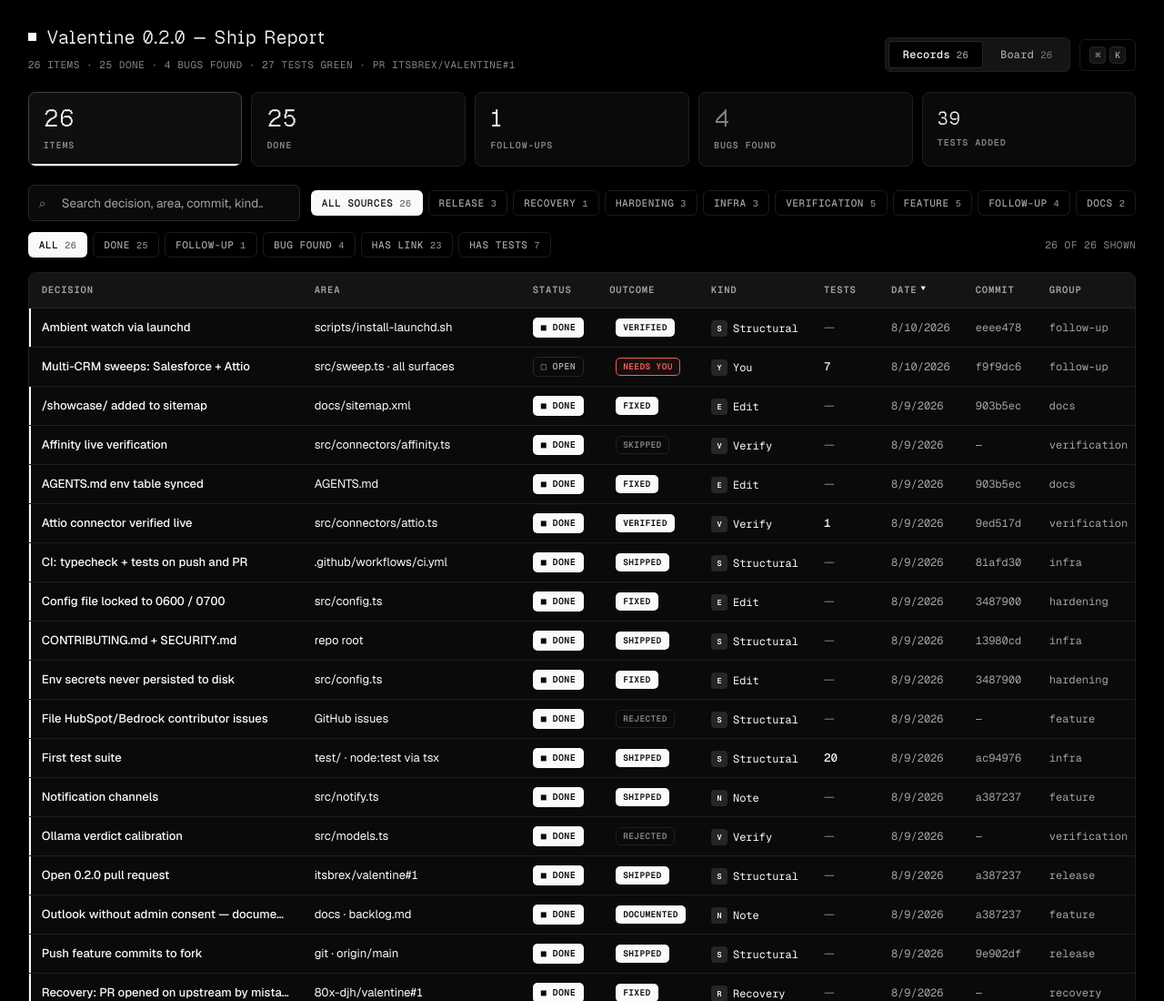
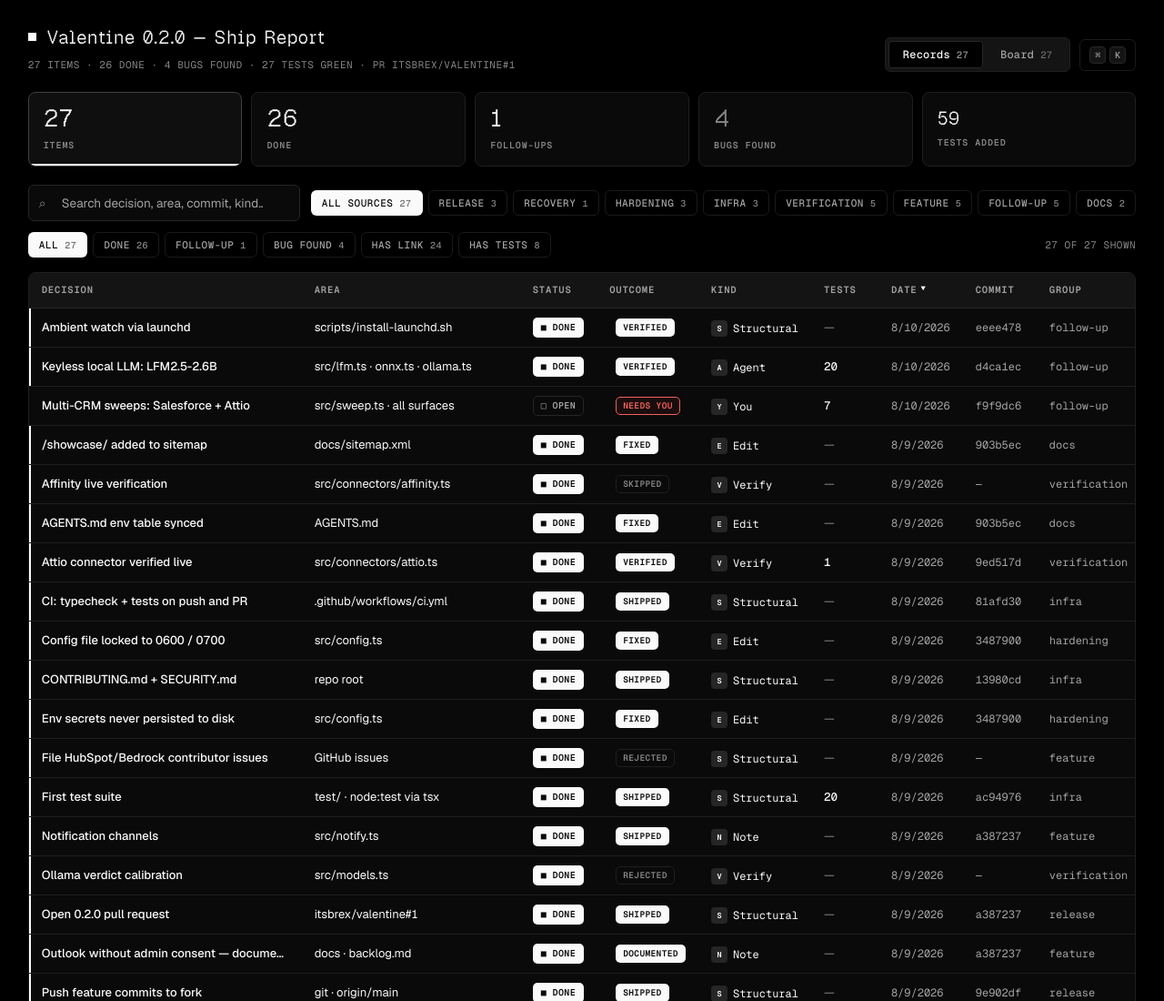
Before and after one commit to itsbrex/valentine, a website: page apps/valentine-020-ship-report.html in a window 1280 px wide. Shown: the top 1100 px of the page at 91% size. Drawn offline with Linux system fonts and the light colour scheme.

Commit message:
docs: ship-report — keyless local-LLM row; API-key blocker resolved without a key

```diff
--- a/apps/valentine-020-ship-report.html
+++ b/apps/valentine-020-ship-report.html
@@ -1243,11 +1243,39 @@ const DATA=[
  ]
  },
  {
- "title": "Blocker found — needs you",
- "items": [
- {
- "title": "No real ANTHROPIC_API_KEY exists on this machine: .env has held the sk-ant-... placeholder since day one, and the 1Password 'Anthropic Dev' item is empty. Every model sweep (CLI, watch DM, slack) fails with invalid x-api-key the moment it actually runs",
- "meta": "mint a key at console.anthropic.com → paste into .env → live multi-CRM verify runs"
+ "title": "Blocker — resolved without a key",
+ "items": [
+ {
+ "title": "No real ANTHROPIC_API_KEY ever existed on this machine (.env placeholder, empty 1Password item). Resolved by shipping the keyless local-LLM path instead: sweeps now run on LFM2.5-2.6B locally — no Anthropic key needed at all",
+ "meta": "live single-CRM (Attio) keyless verify ran 8/10; two-CRM SF+Attio verify still wants SF creds in this shell (or a real key for cloud models)"
+ }
+ ]
+ }
+ ]
+ },
+ {
+ "id": "locallm",
+ "name": "Keyless local LLM: LFM2.5-2.6B",
+ "company": "src/lfm.ts · onnx.ts · ollama.ts",
+ "status": "active",
+ "stage": "Verified",
+ "owner": "Agent",
+ "email": "d4ca1ec",
+ "value": 20,
+ "updated": "8/10/2026",
+ "source": "follow-up",
+ "url": "https://github.com/itsbrex/valentine/pull/2",
+ "sections": [
+ {
+ "title": "Shipped (PR #2)",
+ "items": [
+ {
+ "title": "Shared LFM2.5 parser (think stripping + Pythonic/JSON <|tool_call_start|> calls); Ollama default now hf.co/LiquidAI/LFM2.5-2.6B-GGUF:Q4_K_M with marker-fallback recovery; new in-process onnx provider via lazy @huggingface/transformers (deps unchanged); init --provider onnx --onnx-dtype",
+ "meta": "20 new tests, 59 total green"
+ },
+ {
+ "title": "Live keyless verify: Ollama upgraded 0.13.5 → 0.32.7 (0.13.x rejects tools for LFM2.5), GGUF pulled, ANTHROPIC_API_KEY unset → real Attio sweep of hut8.com → ✅ Clear, exit 0",
+ "meta": "operator config flipped to provider ollama · 8/10/2026"
  }
  ]
  }
```
